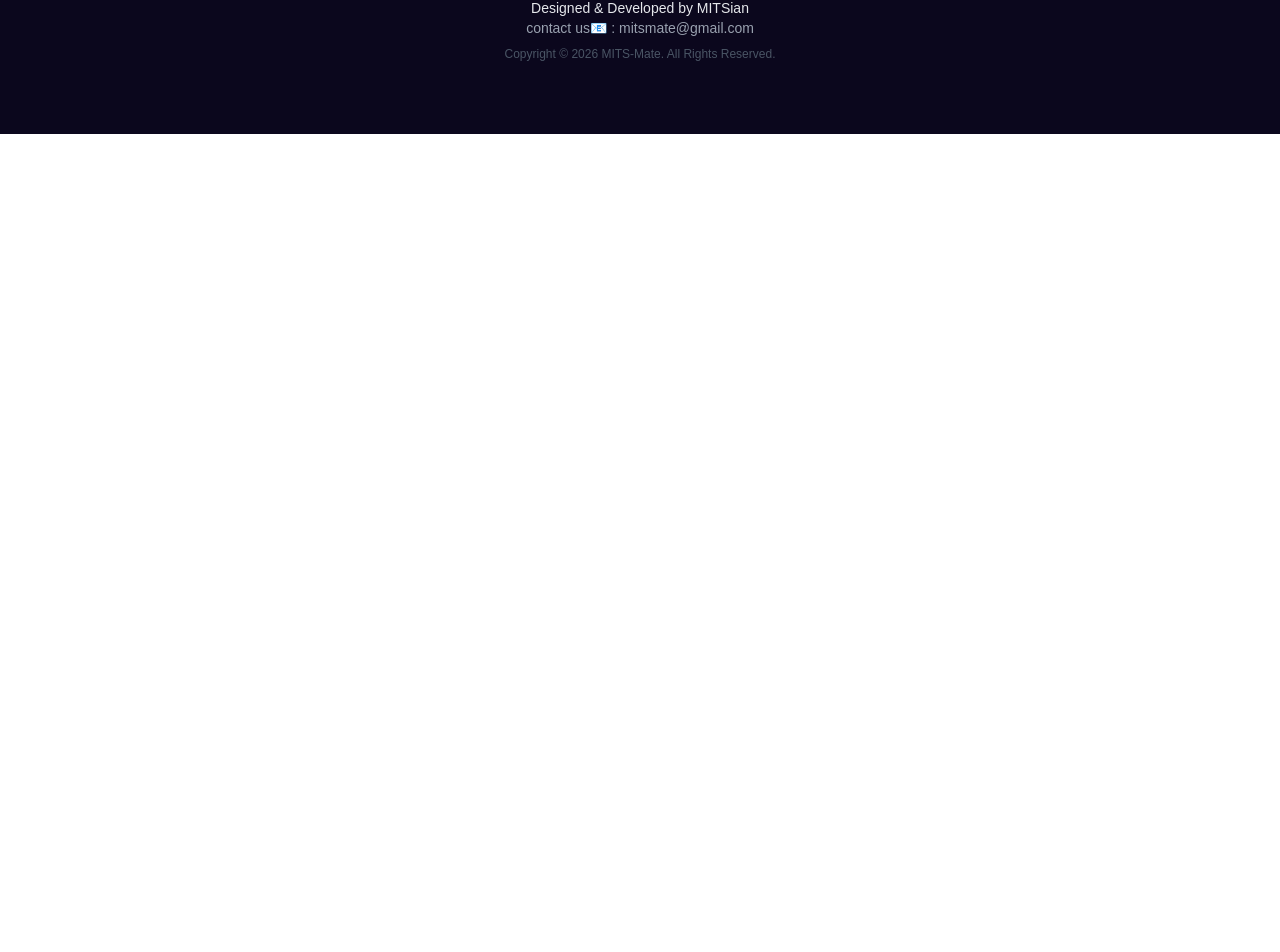
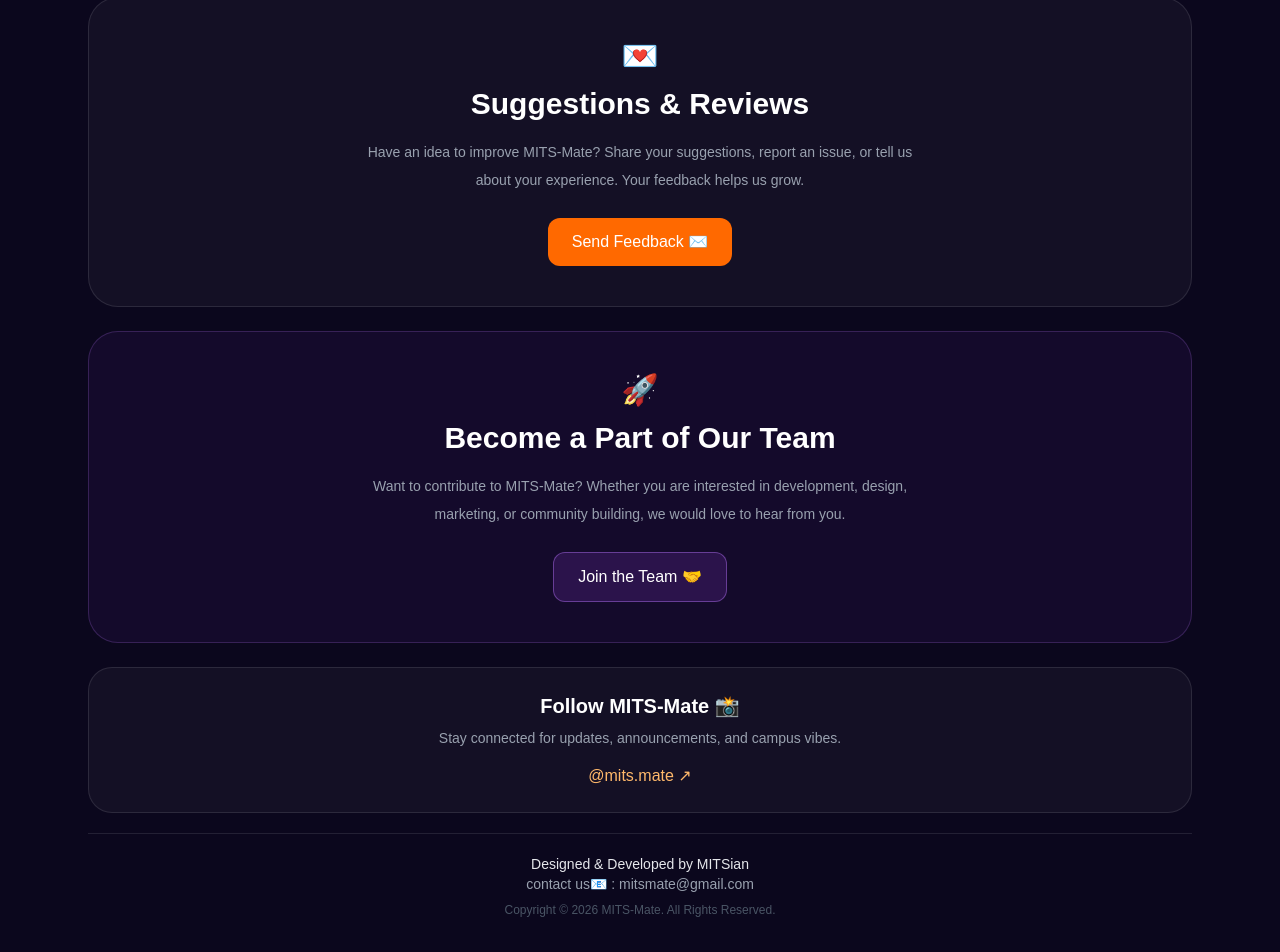
Before and after one commit to kusshiva738-spec/mitsmate, a Next.js app: page /about in a window 1280 px wide. Shown: the part 1744-2696 px from the top of the page. Before the commit the page ends 1878 px from the top, so only its background shows below. Built offline with nearby package versions, Linux system fonts and the light colour scheme; no server answers.

Commit message:
join team google form added

```diff
--- a/src/app/about/page.tsx
+++ b/src/app/about/page.tsx
@@ -214,7 +214,76 @@ export default function AboutPage() {
             Scan QR to contribute
           </p>
 
+
         </div>
+
+    <section className="mt-10 rounded-[30px] border border-white/10 bg-white/[0.04] p-8 md:p-10">
+      <div className="text-center">
+        <div className="text-3xl mb-3">💌</div>
+
+        <h2 className="text-3xl font-semibold">
+          Suggestions & Reviews
+        </h2>
+
+        <p className="mt-4 max-w-xl mx-auto text-sm leading-7 text-gray-400">
+          Have an idea to improve MITS-Mate? Share your
+          suggestions, report an issue, or tell us about
+          your experience. Your feedback helps us grow.
+        </p>
+
+        <a
+          href="mailto:mitsmate@gmail.com?subject=MITS-Mate%20Suggestions%20%26%20Reviews"
+          className="inline-flex mt-6 rounded-xl bg-orange-500 px-6 py-3 font-medium text-white transition hover:bg-orange-400"
+        >
+          Send Feedback ✉️
+        </a>
+      </div>
+    </section>
+
+    {/* Join Our Team */}
+
+    <section className="mt-6 rounded-[30px] border border-purple-400/20 bg-purple-500/[0.06] p-8 md:p-10 text-center">
+      <div className="text-3xl mb-3">🚀</div>
+
+      <h2 className="text-3xl font-semibold">
+        Become a Part of Our Team
+      </h2>
+
+      <p className="mt-4 max-w-xl mx-auto text-sm leading-7 text-gray-400">
+        Want to contribute to MITS-Mate? Whether you are
+        interested in development, design, marketing, or
+        community building, we would love to hear from you.
+      </p>
+
+      <a
+        href="https://docs.google.com/forms/d/e/1FAIpQLSe8RVqQqn_yq8-W-UXXFDmkY8XqhNsGzMtwr5yurD0G-UOl1Q/viewform?usp=preview"
+        className="inline-flex mt-6 rounded-xl border border-purple-400/40 bg-purple-500/15 px-6 py-3 font-medium transition hover:bg-purple-500/25"
+      >
+        Join the Team 🤝
+      </a>
+    </section>
+
+    {/* Instagram */}
+
+    <section className="mt-6 rounded-[24px] border border-white/10 bg-white/[0.04] p-6 text-center">
+      <h3 className="text-xl font-semibold">
+        Follow MITS-Mate 📸
+      </h3>
+
+      <p className="mt-2 text-sm text-gray-400">
+        Stay connected for updates, announcements, and campus vibes.
+      </p>
+
+      <a
+        href="https://www.instagram.com/mits.mate/"
+        target="_blank"
+        rel="noopener noreferrer"
+        className="inline-flex mt-4 text-orange-300 transition hover:text-orange-200"
+      >
+        @mits.mate ↗
+      </a>
+      </section>
+
 
         {/* Footer */}
 
```
